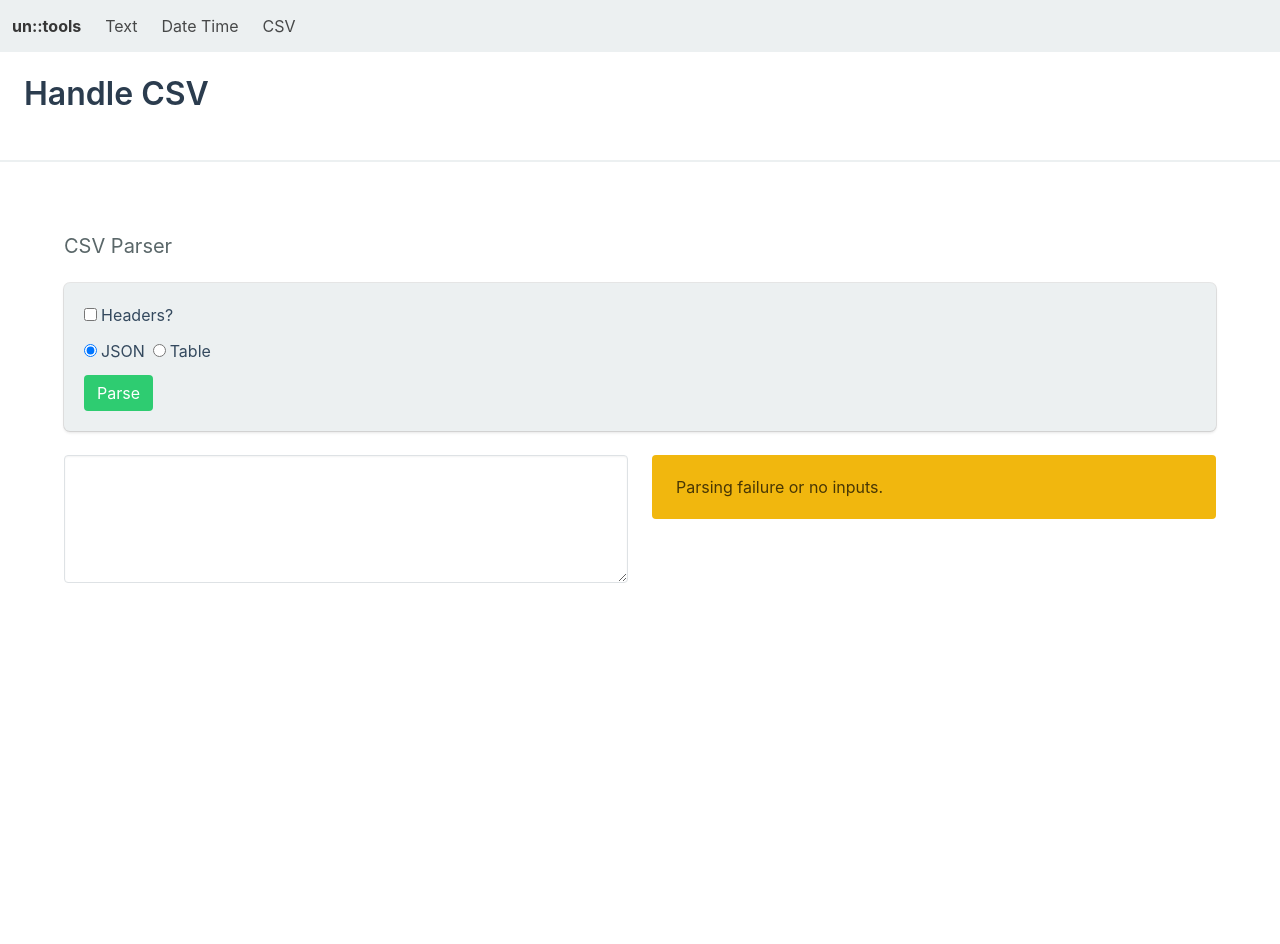
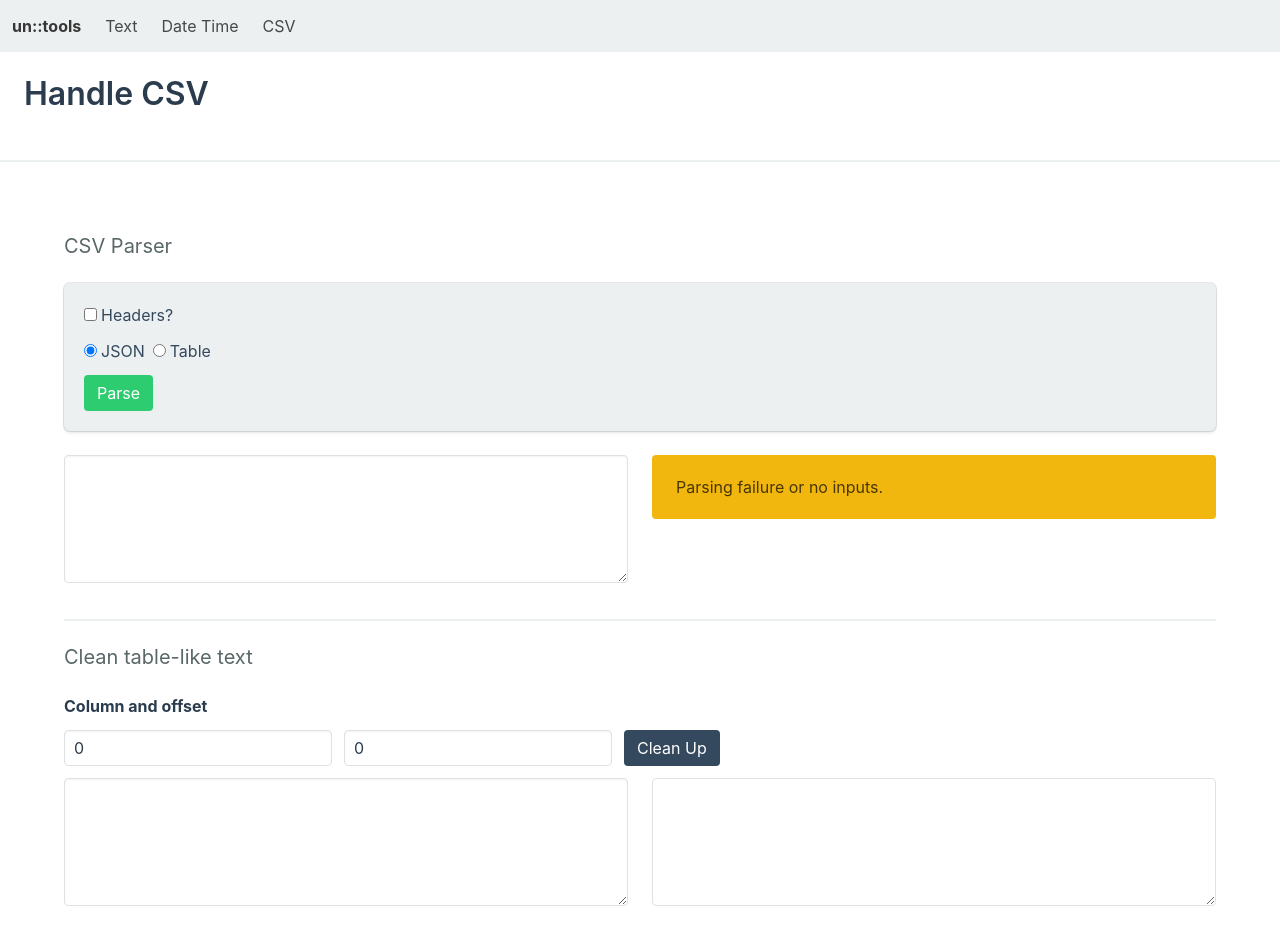
Before and after one commit to lettenj61-examples/unnecessary-tools, a Next.js app: page /csv in a window 1280 px wide. Shown: the top 944 px of the page. Before the commit the page ends 800 px from the top, so only its background shows below. Built offline with nearby package versions, Linux system fonts and the light colour scheme.

Commit message:
feat: Add table cleaner component in CSV page

```diff
--- a/components/csv.tsx
+++ b/components/csv.tsx
@@ -67,7 +67,7 @@ function Output({ result, mode }: CsvOutputProps) {
   if (mode === 'json') {
     return (
       <div className="field">
-        <textarea className="textarea" readOnly={true} style={{ fontFamily: 'monospace' }}>
+        <textarea className="textarea is-family-code" readOnly={true}>
           {JSON.stringify(result.data, null, 2)}
         </textarea>
       </div>
--- /dev/null
+++ b/components/tableCleaner.tsx
@@ -0,0 +1,123 @@
+import { useState } from 'react'
+
+function useTableOptions() {
+  const [column, setColumn] = useState(0)
+  const [offset, setOffset] = useState(0)
+
+  return {
+    column,
+    offset,
+    setColumn,
+    setOffset,
+  }
+}
+
+export default function TableCleaner() {
+  const [content, setContent] = useState('')
+  const [tableData, setTableData] = useState<string[][]>([])
+  const { column, offset, setColumn, setOffset } = useTableOptions()
+
+  const onClick = () => {
+    if (content.trim() === '') {
+      return
+    }
+
+    const data = table2Array(content, column, offset)
+    setTableData(data)
+  }
+
+  // const formattedString = tableData.length ? JSON.stringify(tableData, null, 2) : ''
+  const formattedString = tableData.length ? tableData.map(row => row.join('\t')).join('\n') : ''
+
+  return (
+    <>
+      <p className="subtitle">Clean table-like text</p>
+      <div className="field">
+        <label className="label">Column and offset</label>
+      </div>
+      <div className="field is-grouped">
+        <p className="control">
+          <input
+            type="number"
+            className="input"
+            placeholder="Column"
+            defaultValue={column}
+            onInput={e => setColumn(e.currentTarget.valueAsNumber)}
+          />
+        </p>
+        <p className="control">
+          <input
+            type="number"
+            className="input"
+            placeholder="Offset"
+            defaultValue={offset}
+            onInput={e => setOffset(e.currentTarget.valueAsNumber)}
+          />
+        </p>
+        <p className="control">
+          <button className="button is-primary" onClick={onClick}>
+            Clean Up
+          </button>
+        </p>
+      </div>
+      <div className="columns">
+        <div className="column">
+          <div className="field">
+            <textarea className="textarea" onInput={e => setContent(e.currentTarget.value)}>
+              {content}
+            </textarea>
+          </div>
+        </div>
+
+        <div className="column">
+          <div className="field">
+            <textarea
+              className="textarea is-family-code"
+              readOnly={true}
+              value={formattedString}
+            ></textarea>
+          </div>
+        </div>
+      </div>
+    </>
+  )
+}
+
+interface TableCleanerOptions {
+  column: number
+  offset?: number
+  filter?: (str: string) => boolean
+}
+
+/**
+ * Parse multi lined string that typically copied from table element in
+ * a PDF document, format them into two dimensional array.
+ *
+ * @param {string} raw input string
+ * @param {number} cols number of elements ("cells") in each row
+ * @param {number} offset number of elements to ignore while parsing e.g. headers.
+ * @param {Function} filter
+ * @returns {string[][]} parsed array of elements
+ */
+function table2Array(
+  raw: string,
+  cols: number,
+  offset: number,
+  filter?: (element: string) => boolean
+): string[][] {
+  let elems = raw.split('\n').slice(offset)
+  if (filter !== undefined) {
+    elems = elems.filter(filter)
+  }
+  const len = elems.length
+  const rows = (len / cols) | 0
+
+  return elems.reduce<string[][]>((output, value, ix) => {
+    const to = (ix / cols) | 0
+    if (output[to] == null) {
+      output[to] = []
+    }
+    output[to].push(value)
+    return output
+  }, new Array(rows))
+}
--- a/pages/csv.tsx
+++ b/pages/csv.tsx
@@ -1,4 +1,5 @@
 import Csv from '../components/csv'
+import TableCleaner from '../components/tableCleaner'
 
 export default function Page() {
   return (
@@ -14,6 +15,10 @@ export default function Page() {
       <section className="section">
         <div className="container">
           <Csv />
+
+          <hr />
+
+          <TableCleaner />
         </div>
       </section>
     </>
```
